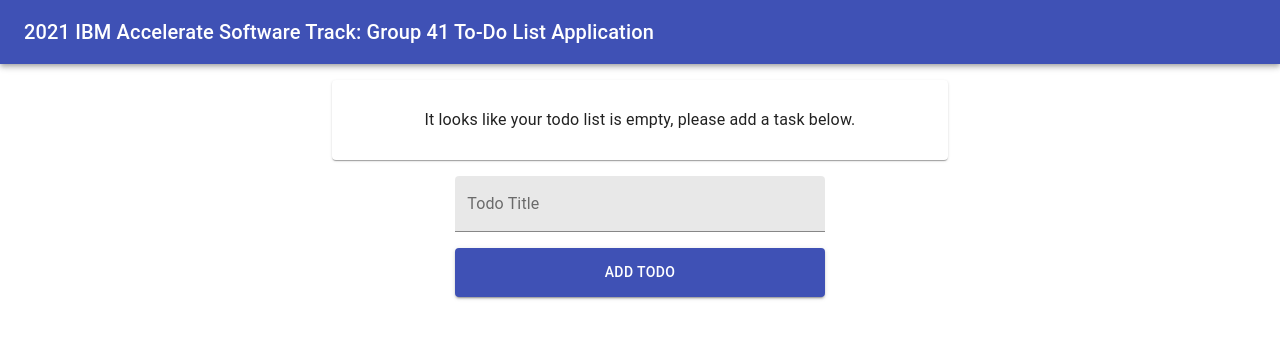
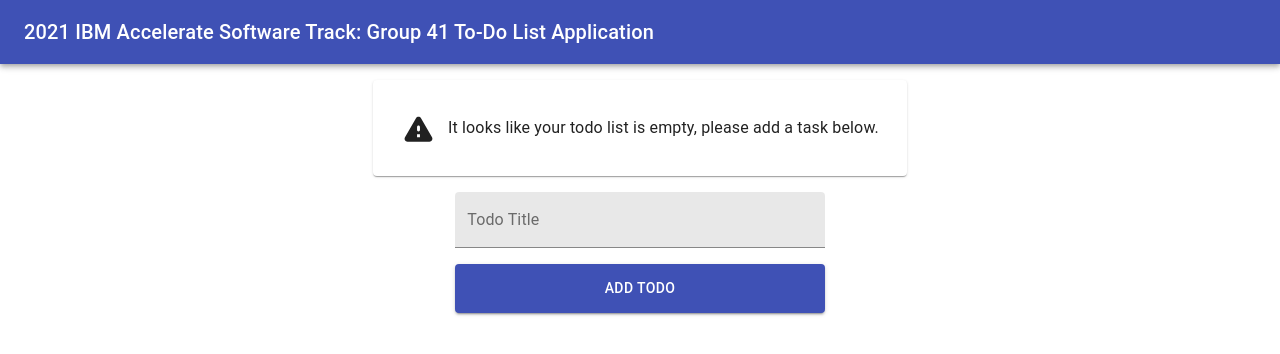
Before and after one commit to 2021-IBM-Accelerate-SW-Track/lab-1-team-41, a React (Create React App) app: page / in a window 1280 px wide. Shown: the top 354 px of the page. Built offline with nearby package versions, Linux system fonts and the light colour scheme.

Commit message:
Styling Updates: - added warning icon - tweaked some css padding/margin values

```diff
--- a/src/App.css
+++ b/src/App.css
@@ -20,18 +20,22 @@
 .empty-state-placeholder {
   display: flex;
   justify-content: center;
+  align-items: center;
 
   margin-left: auto;
   margin-right: auto;
   min-height: 5rem;
+  padding: 0.5rem;
 }
 
-.empty-state-placeholder-message {
-  align-self: center;
+.empty-state-placeholder-icon {
+  margin-right: 0.75rem;
 }
 
+.empty-state-placeholder-message {}
+
 #todo-empty-state-placeholder {
-  max-width: 50%;
+  max-width: 42%;
   margin-bottom: 1rem;
 }
 /* Empty State Placeholder */
--- a/src/component/emptyStatePlaceholder/emptyStatePlaceholder.js
+++ b/src/component/emptyStatePlaceholder/emptyStatePlaceholder.js
@@ -1,10 +1,12 @@
 import React from 'react';
 import { Paper, Typography } from '@material-ui/core';
+import { WarningRounded } from '@material-ui/icons';
 
 export default function EmptyStatePlaceholder(props){
     return (
         <React.Fragment>
             <Paper id={props.elementId} className="empty-state-placeholder" component="div">
+                <WarningRounded className="empty-state-placeholder-icon" fontSize="large"/>
                 <Typography className="empty-state-placeholder-message">{props.message}</Typography>
             </Paper>
         </React.Fragment>
```
